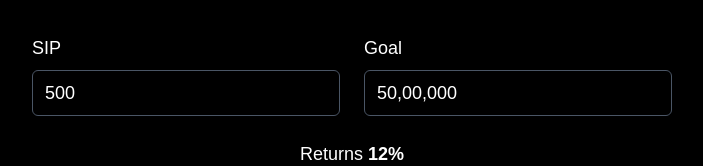
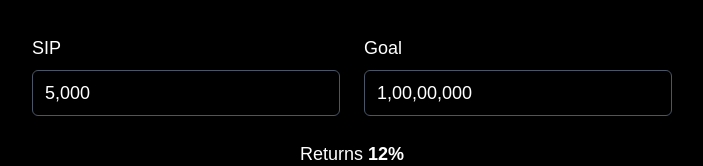
Before and after one commit to Fido27/Portfolio, a Next.js app: page /imf in a window 1280 px wide. Shown: the part 519-685 px from the top of the page, without its empty margins (288-991 px from the left). Built offline with nearby package versions, Linux system fonts and the light colour scheme.

Commit message:
adjusted vals for prog bars

```diff
--- a/app/imf/page.tsx
+++ b/app/imf/page.tsx
@@ -6,8 +6,8 @@
     const [progress, setProgress] = useState(0);
     const [expProgress, setExpProgress] = useState(0);
     const [timeMonths, setTimeMonths] = useState(0); // 0 to 720 months (60 years)
-    const [sip, setSIP] = useState(500);
-    const [goal, setGoal] = useState(5000000);
+    const [sip, setSIP] = useState(5000);
+    const [goal, setGoal] = useState(10000000);
 
     // Constants
     const annualRate = 0.12;
```
